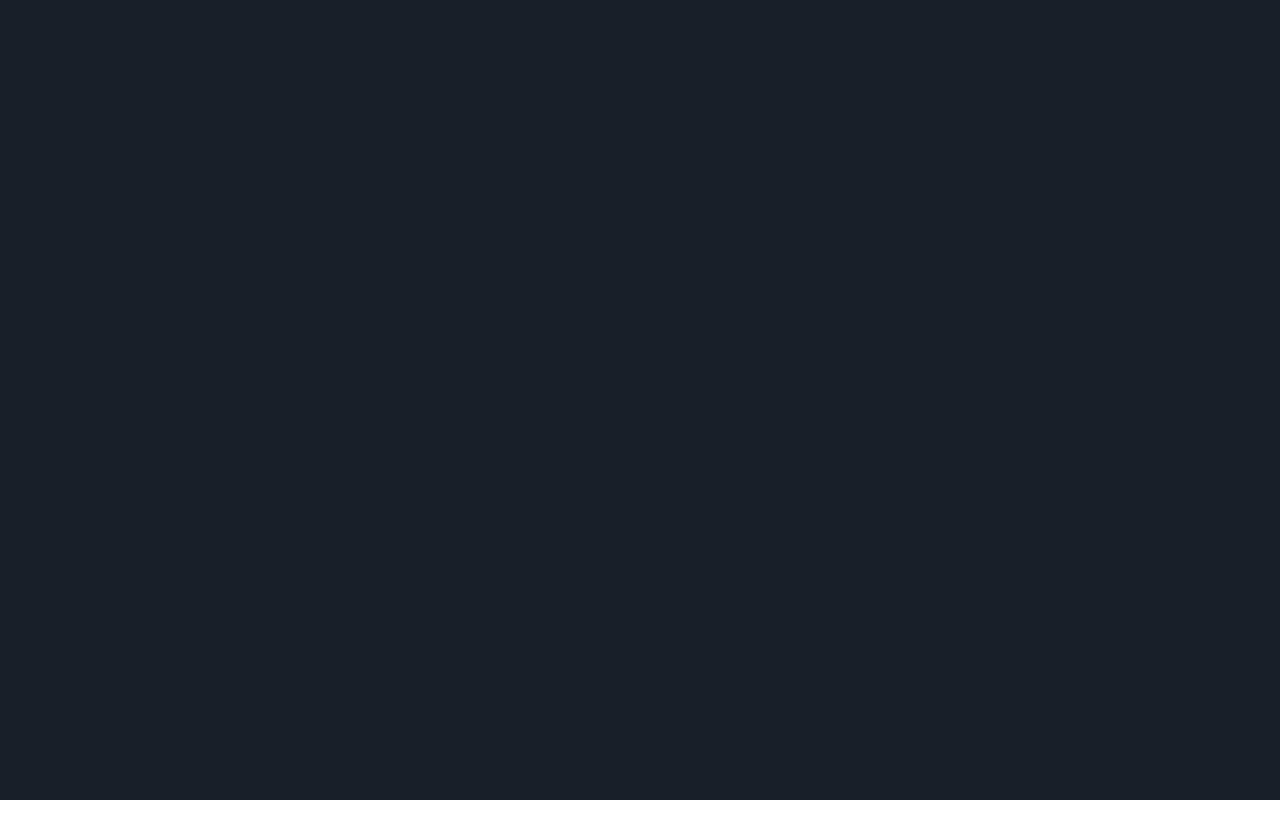
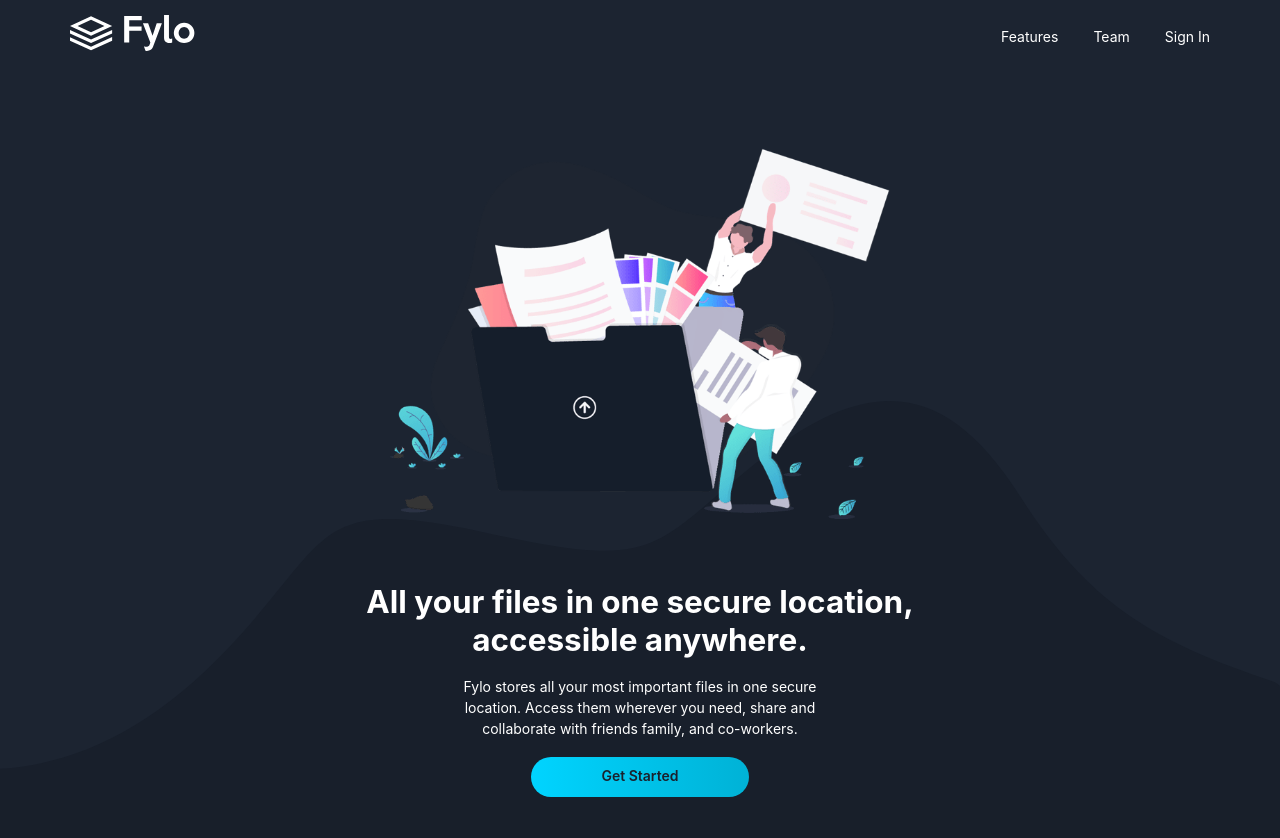
Before and after one commit to RodrigoSpano/Fylo-landing-frontEndMentor, a Next.js app: page / in a window 1280 px wide. Shown: the top 838 px of the page. Before the commit the page ends 800 px from the top, so only its background shows below. Built offline with nearby package versions, Linux system fonts and the light colour scheme.

Commit message:
header static, desp agrego hovers y etc

```diff
--- /dev/null
+++ b/components/header/Header.jsx
@@ -0,0 +1,33 @@
+import { Box, Button, Heading, Stack, Text } from '@chakra-ui/react'
+import Image from 'next/image'
+import Link from 'next/link'
+import React from 'react'
+
+function Header() {
+  return (
+    <Stack w='100vw' minH='90vh' justifyContent='center' alignItems='center' gap={0} bgImage={'/assets/bg-curvy-desktop.svg'} bgSize='contain' bgPosition='bottom' bgRepeat='no-repeat' >
+      <Image src='/assets/illustration-intro.png' alt='illustration' width='500px' height='500px' objectFit='contain' />
+      <Box maxW='600px' display='flex' flexDirection='column' alignItems='center' gap={5}>
+        <Heading as='h1' textAlign='center' >
+          All your files in one secure location, accessible anywhere.
+        </Heading>
+        <Text textAlign='center' w='400px'>Fylo stores all your most important files in one secure location.
+              Access them wherever you need, share and collaborate with friends family, and co-workers.
+        </Text>
+        <Link href='#'>
+          <Button
+          bg='linear-gradient(90deg, rgba(0,212,255,1) 0%, rgba(0,178,214,1) 100%)'
+          borderRadius={20}
+          px='20'
+          h='40px'
+          _hover={{transition: 'all ease 0.3s' ,bg:'hsl(176, 68%, 64%)'}}
+          >
+          Get Started
+          </Button>
+        </Link>
+      </Box>
+    </Stack>
+  )
+}
+
+export default Header
--- /dev/null
+++ b/components/navbar/Navbar.jsx
@@ -0,0 +1,24 @@
+import { Flex, Stack, Text } from '@chakra-ui/react'
+import Image from 'next/image'
+import Link from 'next/link'
+
+const Navbar = () => {
+  return (
+    <Stack h='100px' w='100vw' direction='row' justifyContent='space-between' px='20' alignItems='center' userSelect='none'>
+      <Image src='/assets/logo.svg' alt='logo' width='200px' height='50px' />
+      <Flex gap={10}>
+        <Link href='#'>
+          <Text cursor='pointer'>Features</Text>
+        </Link>
+        <Link href='#'>
+          <Text cursor='pointer'>Team</Text>
+        </Link>
+        <Link href='#'>
+          <Text cursor='pointer'>Sign In</Text>
+        </Link>
+      </Flex>
+    </Stack>
+  )
+}
+
+export default Navbar
--- a/pages/index.js
+++ b/pages/index.js
@@ -1,17 +1,25 @@
 import { Stack } from '@chakra-ui/react'
 import Head from 'next/head'
+import Header from '../components/header/Header'
+import Navbar from '../components/navbar/Navbar'
 
 
 export default function Home() {
   return (
-    <Stack minH='100vh' bgColor='hsl(218, 28%, 13%)' >
+    <Stack minH='100vh' bgColor='hsl(218, 28%, 13%)' overflow='hidden' >
       <Head>
         <title>Fylo</title>
         <meta name="description" content="Generated by create next app" />
         <link rel="icon" href="/favicon.ico" />
       </Head>
 
+      <Stack h='100vh' bg='hsl(217, 28%, 15%)'>
+        <Navbar />
+        <Header />
+      </Stack>
+      <Stack minH='100vh' w='100vw'>
 
+      </Stack>
     </Stack>
   )
 }
--- a/styles/globals.css
+++ b/styles/globals.css
@@ -4,6 +4,7 @@ body {
   margin: 0;
   font-family: -apple-system, BlinkMacSystemFont, Segoe UI, Roboto, Oxygen,
     Ubuntu, Cantarell, Fira Sans, Droid Sans, Helvetica Neue, sans-serif;
+    font-size: 14px;
   }
 
   a {
@@ -13,4 +14,5 @@ a {
 
   * {
     box-sizing: border-box;
+    color: hsl(0, 0%, 100%);
 }
```
Also changed, not shown: public/assets/logo.svg. Lines whose indentation alone changed are shown as unchanged.
